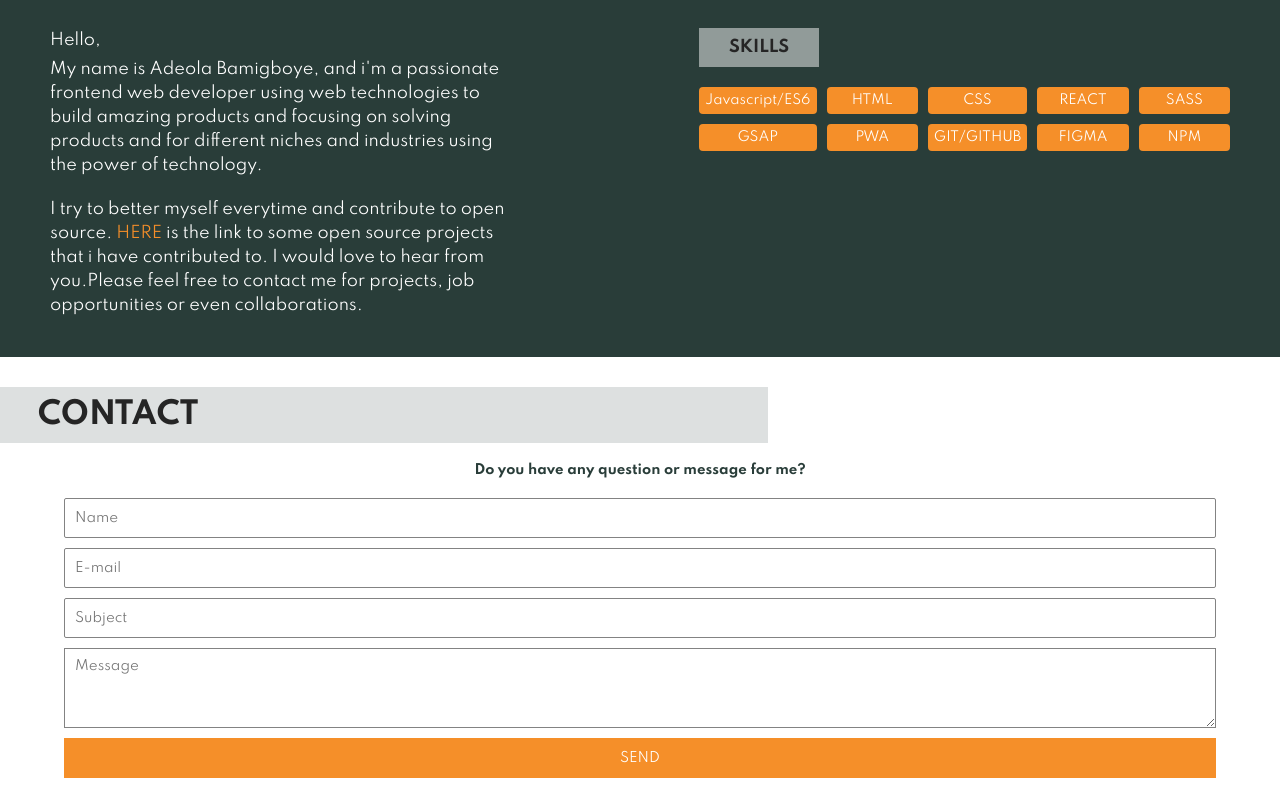
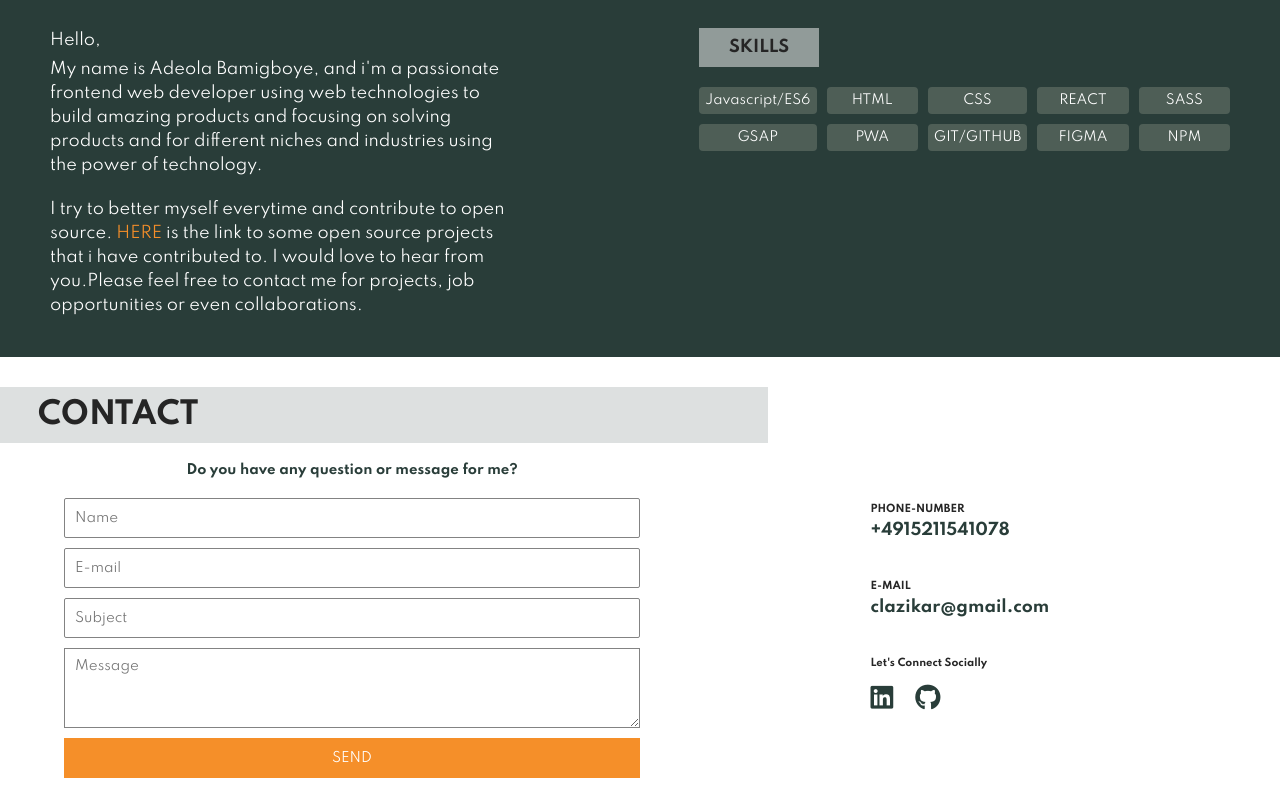
Before and after one commit to deeola/old-portfolio, a plain HTML site: page index.html in a window 1280 px wide. Shown: the part 2520-3315 px from the top of the page. Drawn offline with Linux system fonts and the light colour scheme.

Commit message:
contact section responsive on tablet

```diff
--- a/scss/_desktop.scss
+++ b/scss/_desktop.scss
@@ -326,12 +326,11 @@
 
             .skill {
               padding: 6px;
-              background-color: $orange-color;
-              // color: $orange-color;
+
               border-radius: 4px;
               font-size: 13px;
               text-align: center;
-              color: $white;
+
             }
           }
         }
--- a/scss/_tablet.scss
+++ b/scss/_tablet.scss
@@ -194,23 +194,15 @@
       }
     }
 
-
     /*ABOUT ME*/
     .aboutme {
-
-
-
       .about-container {
-
-
-
-
+        padding: 40px;
         .skillset-section {
 
-          h4{
+          h4 {
             width: 200px;
           }
-
 
           .skill-grid-container {
             display: grid;
@@ -218,11 +210,49 @@
             grid-gap: 20px;
             text-align: center;
 
+
             .skill {
               padding: 4px;
               background-color: rgba(117, 131, 117, 0.486);
               // color: $orange-color;
               border-radius: 4px;
+
+            }
+          }
+        }
+      }
+    }
+
+    /*CONTACT ME*/
+
+    .contactme {
+
+
+      .contact-container {
+        display: flex;
+        justify-content: space-between;
+
+        form {
+          width: 50%;
+
+        }
+        .contact-details {
+          margin-top: unset;
+          width: 30%;
+
+          .contact-details-control {
+
+            margin-top: 40px;
+            align-items: flex-start;
+
+          }
+
+          .socials {
+            .icons-contact {
+
+              width: 70px;
+
+
             }
           }
         }
--- a/scss/style.scss
+++ b/scss/style.scss
@@ -579,7 +579,7 @@ main {
             a{
               color: $deep-green;
               i{
-                // margin-left: 20px;
+
                 font-size: 26px;
               }
             }
```
Also changed, not shown: css/style.css.
